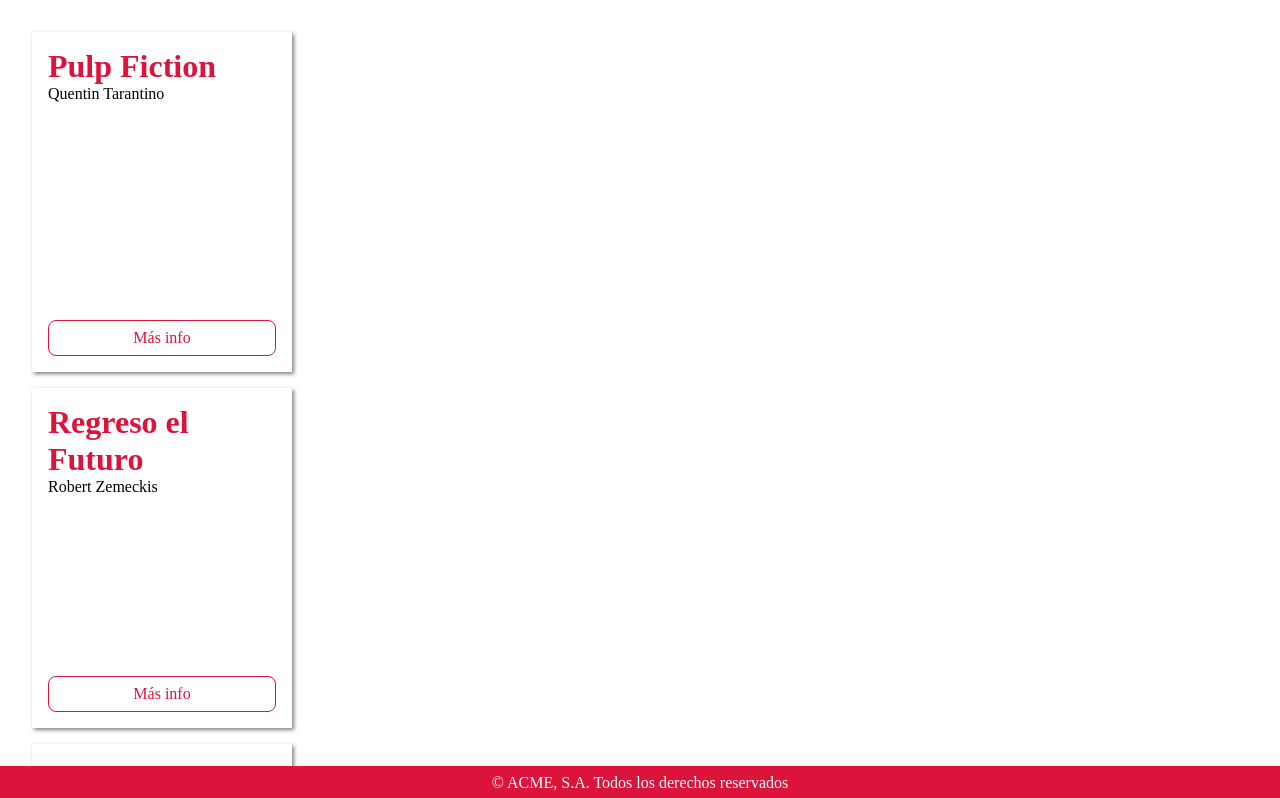
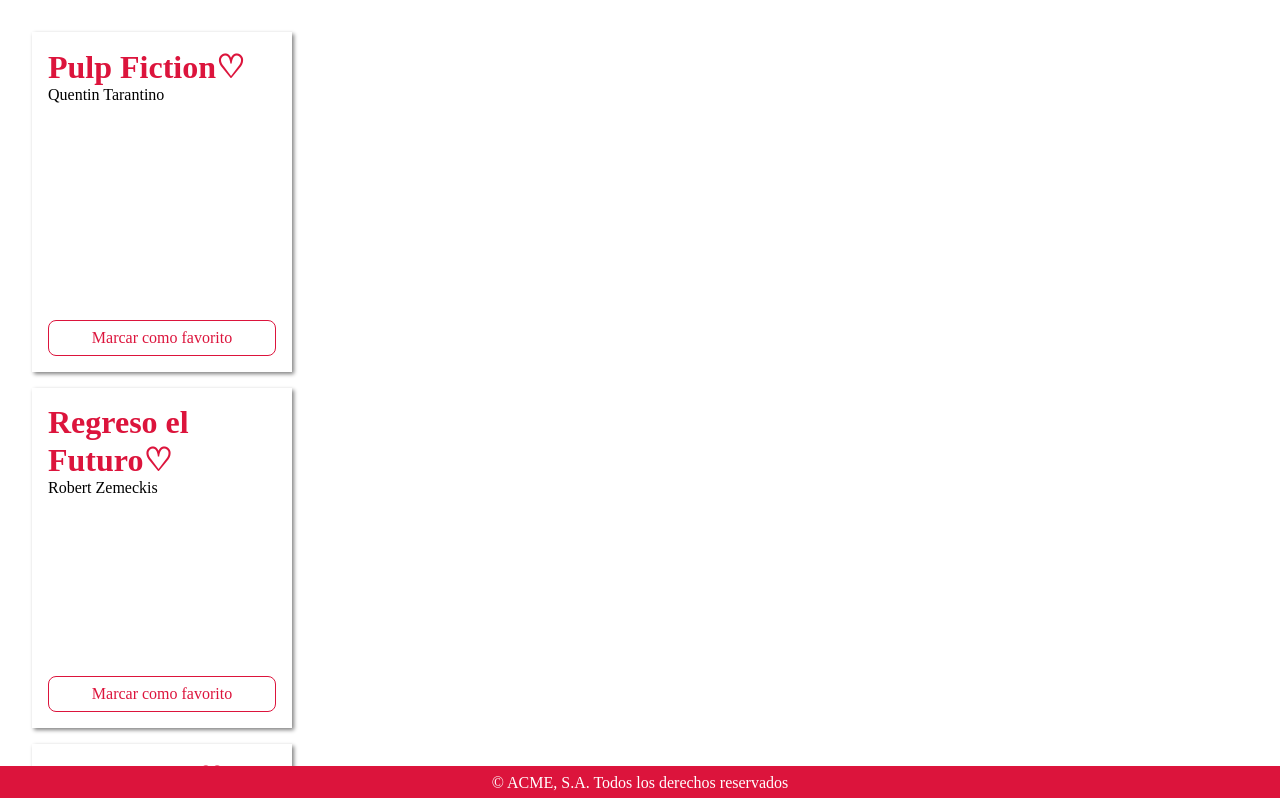
Before and after one commit to OselkoNico/modulo-10, a React (Create React App) app in the folder practica2/: page / in a window 1280 px wide. Shown: the top 798 px of the page. Built offline with nearby package versions, Linux system fonts and the light colour scheme.

Commit message:
eventos en React

```diff
--- a/practica2/src/App.js
+++ b/practica2/src/App.js
@@ -16,7 +16,7 @@ function App() {
       <div className="container">
         {
           movies.map(elem => {
-            return <Card cardData={elem} />
+            return <Card key={elem.id} cardData={elem} />
           })
         }
       </div>
--- a/practica2/src/component/Card.js
+++ b/practica2/src/component/Card.js
@@ -1,16 +1,29 @@
-import React, { useState } from "react";
+import React, { useEffect, useState } from "react";
 
 export default function Card(props) {
-    const [cardData, setCardData] = useState({title: 'Título', text: 'Lorem ipsum...'});
+    //1. Hook para manejar el estado de favorito
     const [isFavorite, setIsFavorite] = useState(false);
 
-    return(
-        <div className="card">
-            <div>
-                <h1>{props.cardData.title}</h1>
-                <p>{props.cardData.director}</p>
-            </div>
-            <a href="#">Más info</a>
+    //2. Función para alternar el estado (marcar/desmarcar)
+    const handleFavorite = () => {
+        setIsFavorite(!isFavorite);
+    };
+return(
+    <div className="card">
+        <div>
+            <h1>
+                {props.cardData.title}
+                {/* 3. Muestra el corazón lleno o vacío */}
+                {isFavorite ? <span>&#9829;</span> : <span>&#9825;</span>}
+            </h1>
+            <p>{props.cardData.director}</p>
         </div>
-    )
+        {
+            isFavorite ?
+                <a onClick={handleFavorite} href="#">Desmarcar como favorito</a>
+            :
+                <a onClick={handleFavorite} href="#">Marcar como favorito</a>
+        }
+    </div>
+);
 }
```
